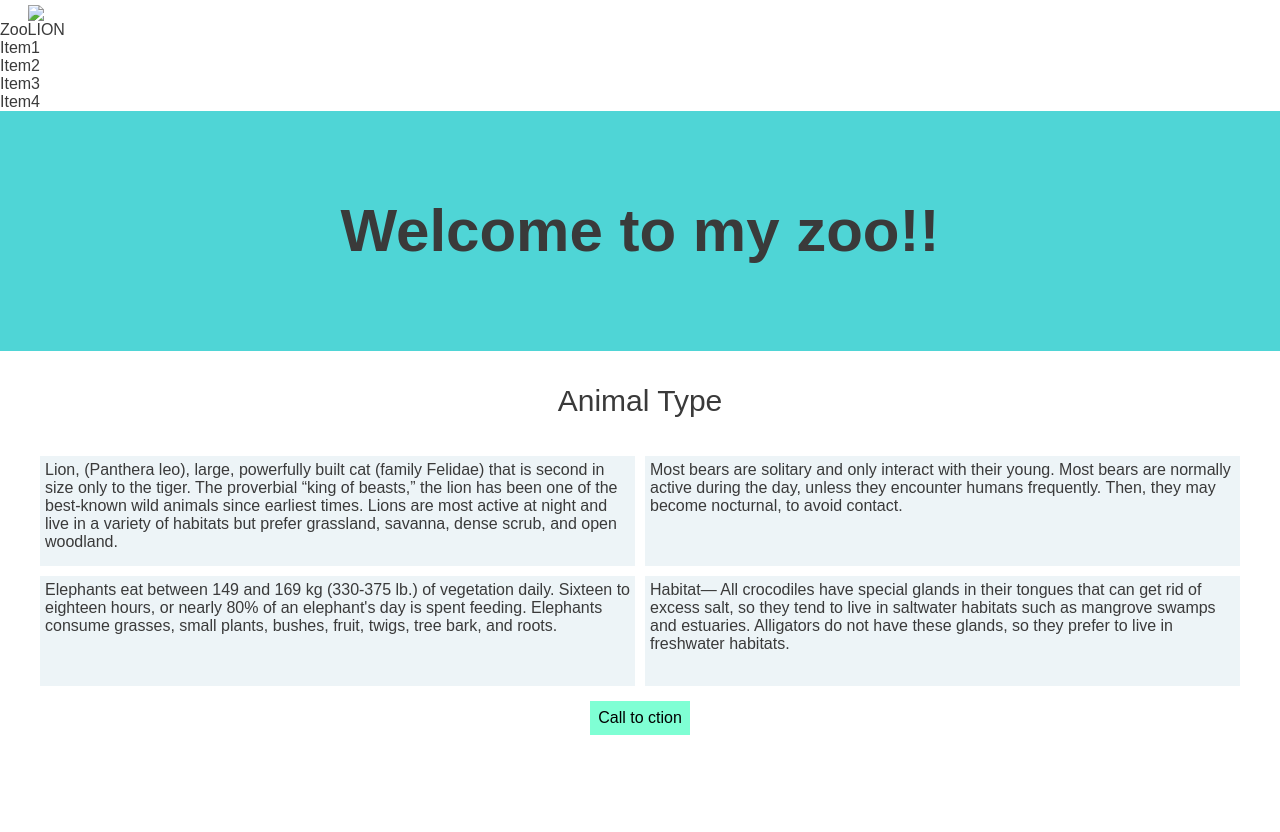
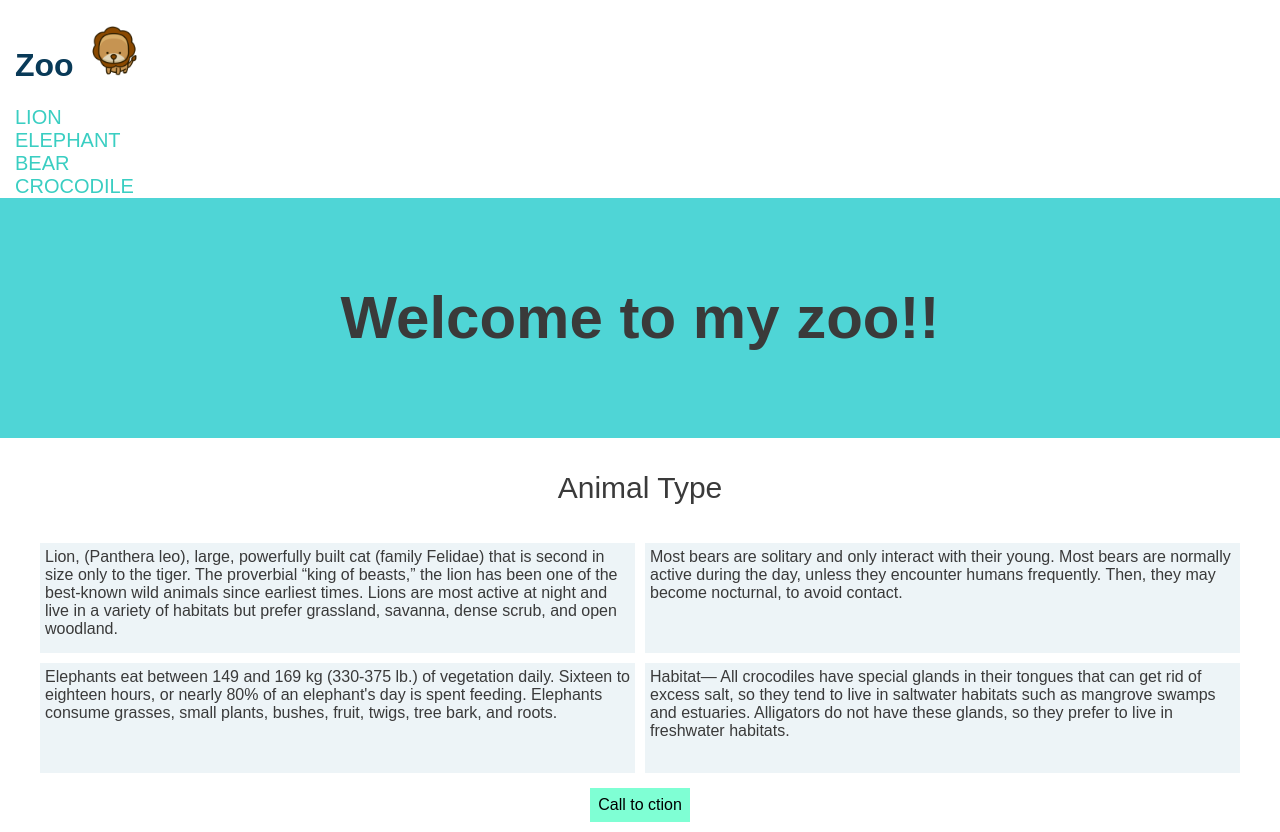
Before and after one commit to weilong-create/remote-assignments, a website: page Week2/Assignments/assignment1.html in a window 1280 px wide. Before the commit the page ends 800 px from the top, so only its background shows below. Drawn offline with Linux system fonts and the light colour scheme.

Commit message:
Update assignment1.html

```diff
--- a/Week2/Assignments/assignment1.html
+++ b/Week2/Assignments/assignment1.html
@@ -2,20 +2,21 @@
 <html>
   <head>
         <meta charset="utf-8" />
-      <title>assignment-6</title>
+      <title>Week2 assignment-1</title>
       <link href="assignment1.css" rel="stylesheet">
+      <link href="flexbox.css" rel="stylesheet">
 
   </head>
   <!-- body這塊可以移除多餘的空白 -->
   <body style="margin:0 ;padding:0%">
-    <header>
-        <nav class="container">
-            <div class="item item1" >Zoo<img src="123.png" alt="LION"></div>
-            <div class="item item2">Item1</a></div>
-            <div class="item item2">Item2</a></div>
-            <div class="item item2">Item3</a></div>
-            <div class="item item2" style="margin-right: 25px;">Item4</a></div>
-        </nav>
+      <header class="main-header">
+        <h1 class="logo"><a href="#">Zoo</a><img src="123456.png"></h1>
+        <ul class="main-nav">
+          <li><a href="#lion">LION</a></li>
+          <li><a href="#elephant">elephant</a></li>
+          <li><a href="#bear">bear</a></li>
+          <li><a href="#crocodile">crocodile</a></li>
+        </ul>
       </header>
       <div class="p1" id="title1">
         <h1 id="title">Welcome to my zoo!!</h1>
@@ -24,10 +25,10 @@
         <div class="p2">Animal Type</div>
         <!-- <div class="container2" style=" margin-top: 0px; margin-bottom: 0PX;"> -->
           <ul class="content">
-              <div class="name1">Lion, (Panthera leo), large, powerfully built cat (family Felidae) that is second in size only to the tiger. The proverbial “king of beasts,” the lion has been one of the best-known wild animals since earliest times. Lions are most active at night and live in a variety of habitats but prefer grassland, savanna, dense scrub, and open woodland. </div>
-              <div class="name1">Elephants eat between 149 and 169 kg (330-375 lb.) of vegetation daily. Sixteen to eighteen hours, or nearly 80% of an elephant's day is spent feeding. Elephants consume grasses, small plants, bushes, fruit, twigs, tree bark, and roots.</div>
-              <div class="name2">Most bears are solitary and only interact with their young. Most bears are normally active during the day, unless they encounter humans frequently. Then, they may become nocturnal, to avoid contact. </div>
-              <div class="name2">Habitat— All crocodiles have special glands in their tongues that can get rid of excess salt, so they tend to live in saltwater habitats such as mangrove swamps and estuaries. Alligators do not have these glands, so they prefer to live in freshwater habitats.</div>
+              <div class="name1" id="lion">Lion, (Panthera leo), large, powerfully built cat (family Felidae) that is second in size only to the tiger. The proverbial “king of beasts,” the lion has been one of the best-known wild animals since earliest times. Lions are most active at night and live in a variety of habitats but prefer grassland, savanna, dense scrub, and open woodland. </div>
+              <div class="name1" id="elephant">Elephants eat between 149 and 169 kg (330-375 lb.) of vegetation daily. Sixteen to eighteen hours, or nearly 80% of an elephant's day is spent feeding. Elephants consume grasses, small plants, bushes, fruit, twigs, tree bark, and roots.</div>
+              <div class="name2" id="bear">Most bears are solitary and only interact with their young. Most bears are normally active during the day, unless they encounter humans frequently. Then, they may become nocturnal, to avoid contact. </div>
+              <div class="name2" id="crocodile">Habitat— All crocodiles have special glands in their tongues that can get rid of excess salt, so they tend to live in saltwater habitats such as mangrove swamps and estuaries. Alligators do not have these glands, so they prefer to live in freshwater habitats.</div>
           </ul>
         </div>
     </section>
```
